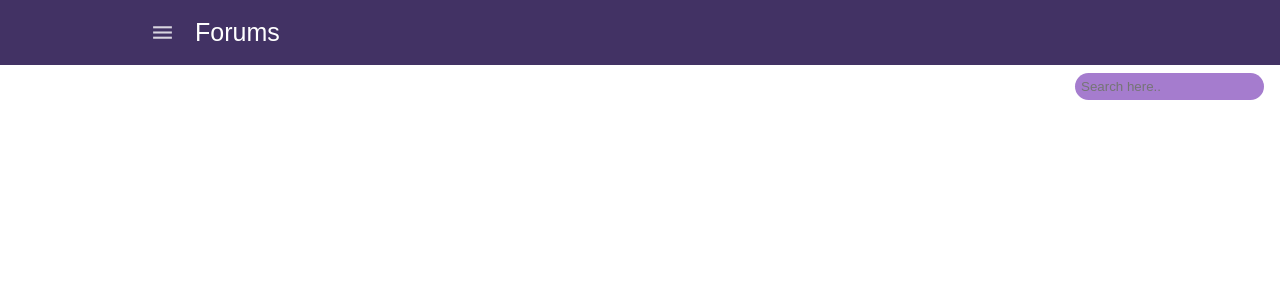
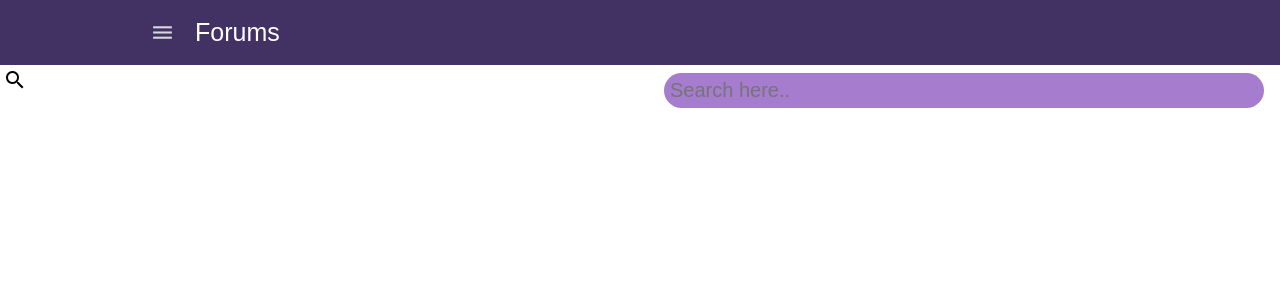
Before and after one commit to dxh253/Team-Project, a Django app: page / in a window 1280 px wide. Shown: the top 300 px of the page. Run offline with Django 4.2, Linux system fonts and the light colour scheme.

Commit message:
Edit Frontend

```diff
--- a/mySite/mysite/static/css/forumpage.css
+++ b/mySite/mysite/static/css/forumpage.css
@@ -43,14 +43,17 @@ body {
     font-family: Arial, Helvetica, sans-serif;
     font-weight: lighter;
 }
-
+.search>icon{
+    padding: 3px;
+}
 .search input[type=text]{
     float: right;
+    width: 600px;
     padding: 6px;
     border: none;
     margin-top: 8px;
     margin-right: 16px;
-    font-size: 16 px;
+    font-size: 20px;
     background: #A57CCE;
     border-radius: 25.5px;
 }
--- a/mySite/mysite/templates/forumpage.html
+++ b/mySite/mysite/templates/forumpage.html
@@ -16,6 +16,7 @@
         </div>
 
         <div class="search">
+            <icon href="#search" class="material-icons">search</icon>
             <input type="text" placeholder="Search here..">
         </div>
     </body>
```
